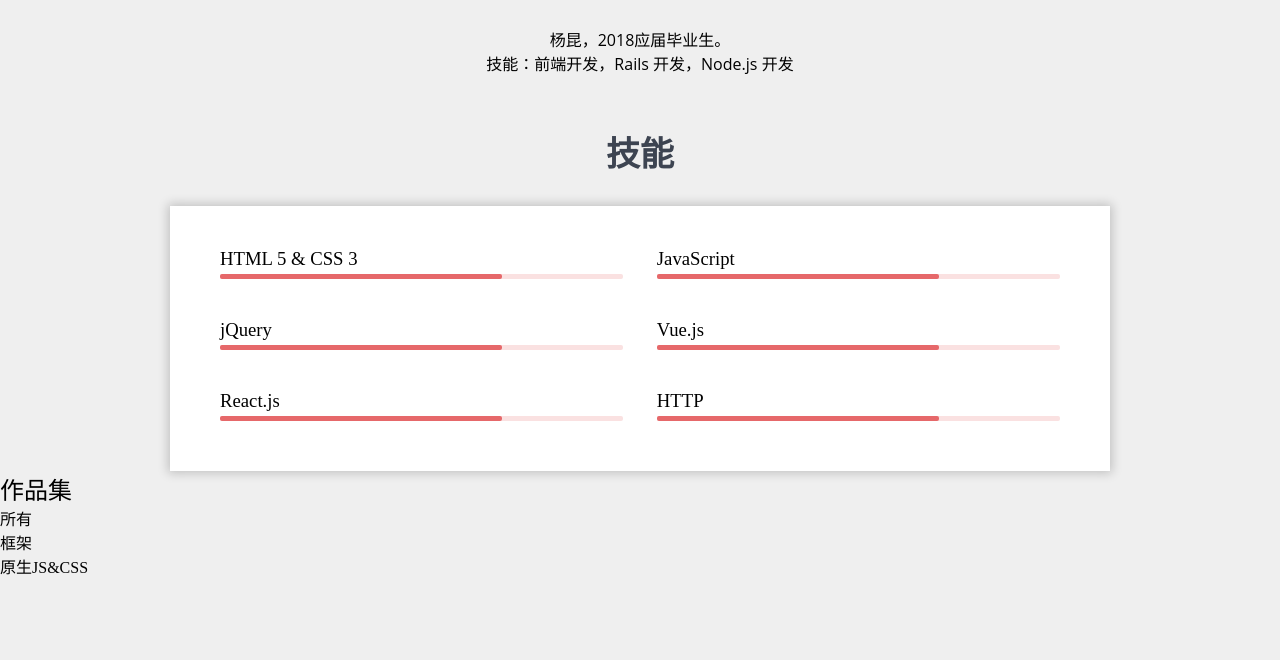
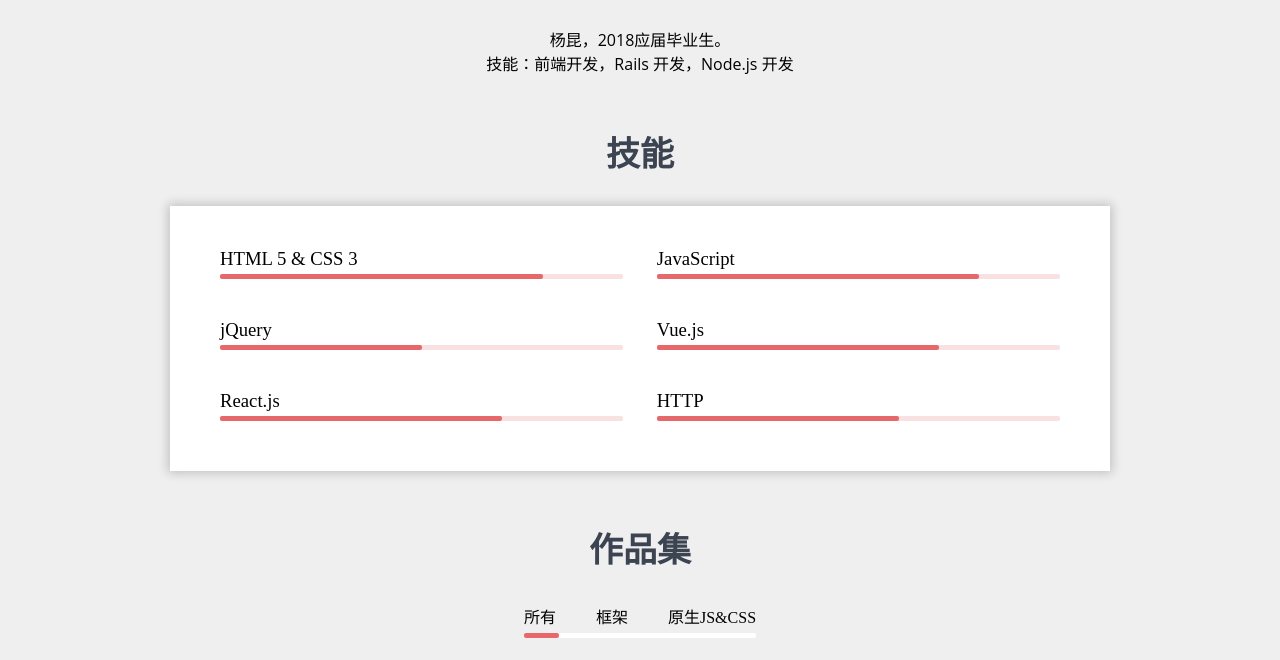
Before and after one commit to HeroMeiKong/Enrich_myself, a plain HTML site: page task12/JavaScript/index.html in a window 1280 px wide. Shown: the part 786-1446 px from the top of the page. Before the commit the page ends 1364 px from the top, so only its background shows below. Drawn offline with Linux system fonts and the light colour scheme.

Commit message:
commit task12

```diff
--- a/task12/JavaScript/index.html
+++ b/task12/JavaScript/index.html
@@ -84,21 +84,21 @@
         <li>
           <h3>HTML 5 &amp; CSS 3</h3>
           <div class="progressBar">
-            <div class="progress">
+            <div class="progress" style="width: 80%;">
             </div>
           </div>
         </li>
         <li>
           <h3>JavaScript</h3>
           <div class="progressBar">
-            <div class="progress">
+            <div class="progress" style="width: 80%;">
             </div>
           </div>
         </li>
         <li>
           <h3>jQuery</h3>
           <div class="progressBar">
-            <div class="progress">
+            <div class="progress" style="width: 50%;">
             </div>
           </div>
         </li>
@@ -119,26 +119,45 @@
         <li>
           <h3>HTTP</h3>
           <div class="progressBar">
-            <div class="progress">
+            <div class="progress" style="width: 60%;">
             </div>
           </div>
         </li>
       </ol>
     </section>
-    <section>
+    <section class="portfolio">
       <h2>作品集</h2>
       <nav>
-        <ol>
-          <li>所有</li>
-          <li>框架</li>
-          <li>原生JS&amp;CSS</li>
+        <ol class="clearfix">
+          <li id="portfolio1">所有</li>
+          <li id="portfolio2">框架</li>
+          <li id="portfolio3">原生JS&amp;CSS</li>
         </ol>
+        <div id="portfolioBar" class="selectBar state1">
+          <div class="selectBar-inner"></div>
+        </div>
       </nav>
-
-      <div class="jobs">
-        <div class="big"></div>
-        <div class="small"></div>
-        <div class="small"></div>
+      <script>
+        portfolio1.onclick = function(){
+          portfolioBar.className = 'selectBar state1'
+        }
+        portfolio2.onclick = function(){
+          portfolioBar.className = 'selectBar state2'
+        }
+        portfolio3.onclick = function(){
+          portfolioBar.className = 'selectBar state3'
+        }
+      </script>
+      <div class="works">
+        <div class="big" style="top: 0;left: 7px;">
+          <img src="./images/works1.jpg" alt="Work1">
+        </div>
+        <div class="small" style="top: 0;left: 638px;">
+            <img src="./images/works2.jpg" alt="Work2">
+        </div>
+        <div class="small" style="top: 298px;left: 638px;">
+            <img src="./images/works3.jpg" alt="Work3">
+        </div>
       </div>
 
     </section>
--- a/task12/JavaScript/styles/layout.css
+++ b/task12/JavaScript/styles/layout.css
@@ -201,13 +201,15 @@
   text-align: center;
   font-family: Open Sans;
 }
-section.skills {
+section.skills,
+section.portfolio {
   max-width: 940px;
   margin-left: auto;
   margin-right: auto;
   margin-top: 60px;
 }
-section.skills > h2 {
+section.skills > h2,
+section.portfolio > h2 {
   text-align: center;
   color: #3D4451;
   font-size: 34px;
@@ -240,3 +242,58 @@
   width: 70%;
   border-radius: 2px;
 }
+section.portfolio {
+  text-align: center;
+}
+section.portfolio > nav {
+  text-align: center;
+  display: inline-block;
+  vertical-align: top;
+  margin-top: 32px;
+  margin-bottom: 28px;
+}
+section.portfolio > nav > ol {
+  margin: 0 auto;
+  display: inline-block;
+  vertical-align: top;
+}
+section.portfolio > nav > ol > li{
+  float: left;
+  margin-left: 40px;
+  cursor: pointer;
+}
+section.portfolio > nav > ol > li:first-child{
+  margin-left: 0px;
+}
+section.portfolio > nav .selectBar {
+  height: 5px;
+  background: white;
+  margin-top: 5px;
+  border-radius: 2px;
+}
+section.portfolio > nav .selectBar-inner {
+  height: 100%;
+  background: #E6686A;
+  width: 10%;
+  border-radius: 2px;
+  transition: all 0.4s;
+}
+section.portfolio > nav .selectBar.state1 .selectBar-inner  {
+  margin-left: 0;
+  width: 35px;
+}
+section.portfolio > nav .selectBar.state2 .selectBar-inner  {
+  margin-left: 65px;
+  width: 45px;
+}
+section.portfolio > nav .selectBar.state3 .selectBar-inner  {
+  margin-left: 140px;
+  width: 96px;
+}
+section.portfolio .works {
+  position: relative;
+  height: 569px;
+}
+section.portfolio .works > div{
+  position: absolute;
+}
```
Also changed, not shown: task12/JavaScript/images/works1.jpg (added), task12/JavaScript/images/works2.jpg (added), task12/JavaScript/images/works3.jpg (added).
